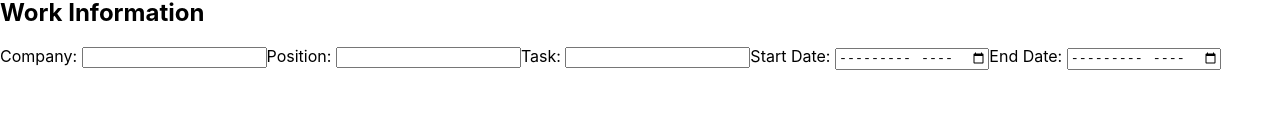
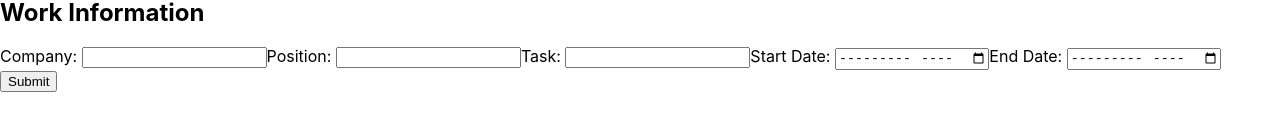
Before and after one commit to cesart98/cv-app, a JavaScript app: page / in a window 1280 px wide. Shown: the part 307-438 px from the top of the page. Built offline with nearby package versions, Linux system fonts and the light colour scheme; the HTML template or start-up script is replaced by a standard one.

Commit message:
Add submit button

```diff
--- a/src/components/CVForm.js
+++ b/src/components/CVForm.js
@@ -52,6 +52,8 @@ export default function CVForm() {
 
       </section>
 
+      <button type='submit'>Submit</button>
+
     </form>
   );
 }
```
